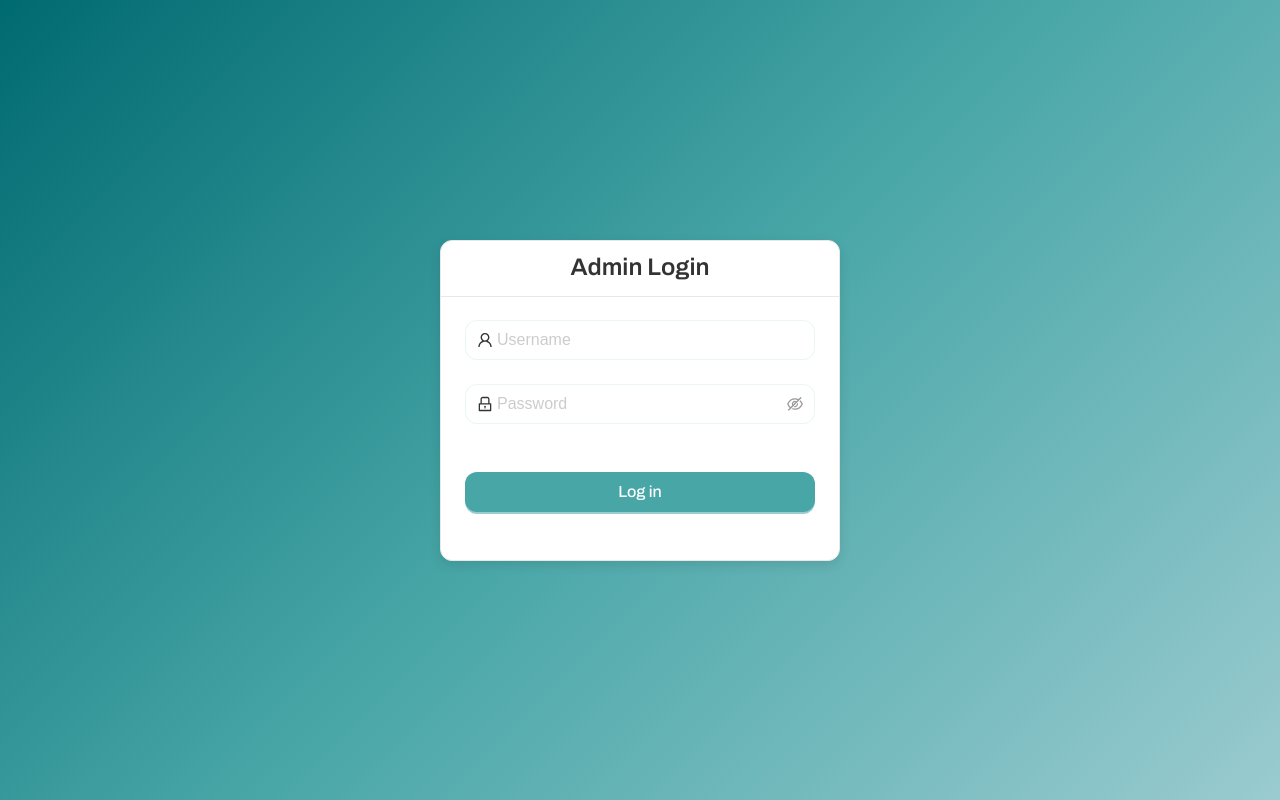
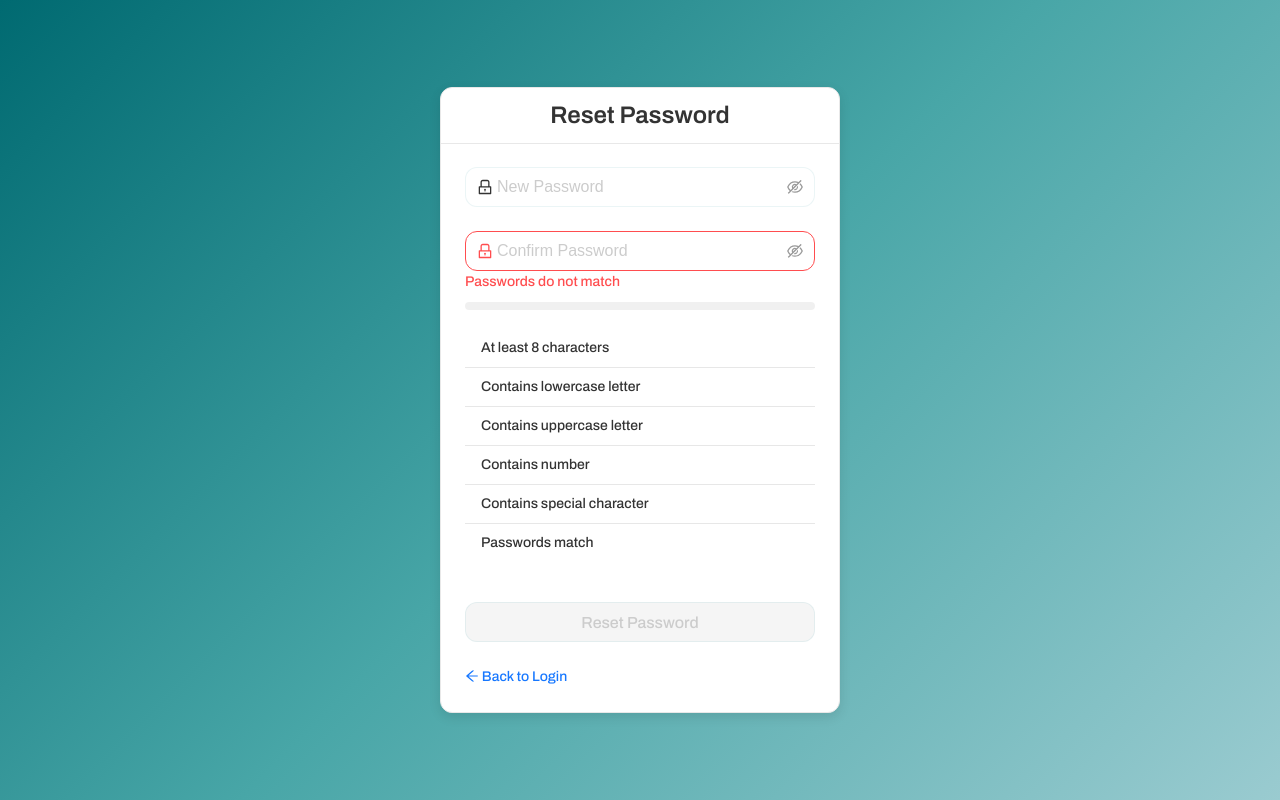
Before and after one commit to bitroot-org/neure_superadmin_dashboard, a React (Vite) app: page /reset-password in a window 1280 px wide. Before the commit this address led to /login. Built offline with nearby package versions, Linux system fonts and the light colour scheme; a web font is replaced by a local one.

Commit message:
Password reset page added

```diff
--- a/src/App.jsx
+++ b/src/App.jsx
@@ -34,6 +34,8 @@ import PasswordChange from './components/PasswordChange/PasswordChange';
 import { changePassword } from './services/api';
 import { ThemeProvider, useTheme } from './contexts/ThemeContext';
 import { getThemeConfig } from './utils/themeConfig';
+import ForgotPasswordPage from "./pages/ForgotPassword";
+import ResetPasswordPage from "./pages/ResetPassword";
 
 // Authentication check function
 const isAuthenticated = () => {
@@ -42,34 +44,27 @@ const isAuthenticated = () => {
   return !!(token && refreshToken);
 };
 
-// Create a separate component for auth checking
+// Auth checker component
 const AuthChecker = () => {
   const navigate = useNavigate();
   const location = useLocation();
-  const [isCheckingAuth, setIsCheckingAuth] = useState(true);
 
   useEffect(() => {
-    // Small delay to ensure localStorage is properly read
-    const timer = setTimeout(() => {
-      console.log("Auth check - path:", location.pathname);
-      console.log("Auth state:", isAuthenticated());
-      console.log("Token exists:", !!localStorage.getItem("accessToken"));
-      console.log("Refresh token exists:", !!localStorage.getItem("refreshToken"));
+    const checkAndRedirect = () => {
+      const publicPaths = ['/login', '/forgot-password', '/reset-password'];
+      const isPublicPath = publicPaths.includes(location.pathname);
+      const isAuthed = isAuthenticated();
+      const isRootPath = location.pathname === '/';
 
-      if (location.pathname !== '/login' && !isAuthenticated()) {
+      if (isRootPath) {
+        navigate(isAuthed ? '/home' : '/login', { replace: true });
+      } else if (!isPublicPath && !isAuthed) {
         navigate('/login', { replace: true });
-      } else if (location.pathname === '/login' && isAuthenticated()) {
-        navigate('/home', { replace: true });
       }
+    };
 
-      setIsCheckingAuth(false);
-    }, 100);
-
-    return () => clearTimeout(timer);
+    checkAndRedirect();
   }, [location.pathname, navigate]);
-
-  // Don't render children until auth check is complete
-  return null;
 };
 
 // Create a themed App component that uses the theme context
@@ -169,12 +164,9 @@ const ThemedApp = () => {
       <Router>
         <AuthChecker />
         <Routes>
-          <Route
-            path="/login"
-            element={
-              isAuthenticated() ? <Navigate to="/home" replace /> : <LoginPage />
-            }
-          />
+          <Route path="/login" element={<LoginPage />} />
+          <Route path="/forgot-password" element={<ForgotPasswordPage />} />
+          <Route path="/reset-password" element={<ResetPasswordPage />} />
 
           {/* Protected Routes */}
           <Route
--- /dev/null
+++ b/src/pages/ForgotPassword/ForgotPassword.module.css
@@ -0,0 +1,19 @@
+.container {
+  display: flex;
+  justify-content: center;
+  align-items: center;
+  min-height: 100vh;
+  background: linear-gradient(135deg, var(--primary-dark) 0%, var(--primary) 50%, var(--primary-light) 100%);
+}
+
+.card {
+  width: 100%;
+  max-width: 400px;
+  box-shadow: 0 4px 12px rgba(0, 0, 0, 0.1);
+}
+
+.card :global(.ant-card-head-title) {
+  text-align: center;
+  font-size: 24px;
+  font-weight: 600;
+}
--- /dev/null
+++ b/src/pages/ForgotPassword/index.tsx
@@ -0,0 +1,71 @@
+// ForgotPassword Page
+import React, { useState, FormEvent } from 'react';
+import { Form, Input, Button, Card, message } from 'antd';
+import { MailOutlined, ArrowLeftOutlined } from '@ant-design/icons';
+import { forgotPassword } from '../../services/api';
+import { Link } from 'react-router-dom';
+import styles from './ForgotPassword.module.css';
+
+const ForgotPasswordPage: React.FC = () => {
+  const [email, setEmail] = useState('');
+  const [loading, setLoading] = useState(false);
+
+  const handleSubmit = async (e: FormEvent) => {
+    e.preventDefault();
+    if (!email) {
+      message.error('Please enter your email');
+      return;
+    }
+    setLoading(true);
+    try {
+      const response = await forgotPassword(email);
+      if (response.status) {
+        message.success('Password reset link sent. Please check your email.');
+      } else {
+        message.error(response.message || 'Failed to send reset link');
+      }
+    } catch (error: any) {
+      message.error(error.message || 'Failed to send reset link');
+    } finally {
+      setLoading(false);
+    }
+  };
+
+  return (
+    <div className={styles.container}>
+      <Card title="Forgot Password" className={styles.card}>
+        <form onSubmit={handleSubmit}>
+          <Form.Item>
+            <Input
+              prefix={<MailOutlined />}
+              placeholder="Email"
+              size="large"
+              type="email"
+              value={email}
+              onChange={(e) => setEmail(e.target.value)}
+            />
+          </Form.Item>
+
+          <Form.Item>
+            <Button
+              type="primary"
+              htmlType="submit"
+              block
+              size="large"
+              loading={loading}
+              disabled={loading}
+              onClick={handleSubmit}
+            >
+              Send Reset Link
+            </Button>
+          </Form.Item>
+        </form>
+        <Link to="/login">
+          <ArrowLeftOutlined /> Back to Login
+        </Link>
+      </Card>
+    </div>
+  );
+};
+
+export default ForgotPasswordPage;
--- a/src/pages/Login/index.tsx
+++ b/src/pages/Login/index.tsx
@@ -3,6 +3,7 @@ import { Form, Input, Button, Card, message } from 'antd';
 import { UserOutlined, LockOutlined } from '@ant-design/icons';
 import axios from 'axios';
 import styles from './Login.module.css';
+import { Link } from 'react-router-dom';
 
 interface LoginFormData {
   username: string;
@@ -120,6 +121,11 @@ const LoginPage: React.FC = () => {
               Log in
             </Button>
           </Form.Item>
+
+          <div style={{ textAlign: 'right', marginBottom: 16 }}>
+            <Link to="/forgot-password">Forgot password?</Link>
+          </div>
+
         </form>
       </Card>
     </div>
--- /dev/null
+++ b/src/pages/ResetPassword/index.tsx
@@ -0,0 +1,168 @@
+// ResetPassword Page
+import React, { useState, useEffect, FormEvent } from 'react';
+import { Form, Input, Button, Card, message, Progress, List } from 'antd';
+import { LockOutlined } from '@ant-design/icons';
+import { useSearchParams, useNavigate, Link } from 'react-router-dom';
+import { ArrowLeftOutlined } from '@ant-design/icons';
+import { resetPasswordWithToken } from '../../services/api';
+import styles from './ResetPassword.module.css';
+
+interface ValidationErrors {
+  length: boolean;
+  lowercase: boolean;
+  uppercase: boolean;
+  number: boolean;
+  special: boolean;
+  match: boolean;
+}
+
+const criteria = [
+  { key: 'length', label: 'At least 8 characters' },
+  { key: 'lowercase', label: 'Contains lowercase letter' },
+  { key: 'uppercase', label: 'Contains uppercase letter' },
+  { key: 'number', label: 'Contains number' },
+  { key: 'special', label: 'Contains special character' },
+  { key: 'match', label: 'Passwords match' },
+] as const;
+
+type CriteriaKey = typeof criteria[number]['key'];
+
+const ResetPasswordPage: React.FC = () => {
+  const [password, setPassword] = useState('');
+  const [confirmPassword, setConfirmPassword] = useState('');
+  const [validationErrors, setValidationErrors] = useState<ValidationErrors>({
+    length: true,
+    lowercase: true,
+    uppercase: true,
+    number: true,
+    special: true,
+    match: true,
+  });
+  const [isFormValid, setIsFormValid] = useState(false);
+  const [loading, setLoading] = useState(false);
+  const [searchParams] = useSearchParams();
+  const navigate = useNavigate();
+
+  const token = searchParams.get('token') || '';
+
+  useEffect(() => {
+    const hasLower = /[a-z]/.test(password);
+    const hasUpper = /[A-Z]/.test(password);
+    const hasNum = /[0-9]/.test(password);
+    const hasSpecial = /[!@#$%^&*()_+\-=[\]{};':"\\|,.<>/?]/.test(password);
+
+    const errors: ValidationErrors = {
+      length: password.length < 8,
+      lowercase: !hasLower,
+      uppercase: !hasUpper,
+      number: !hasNum,
+      special: !hasSpecial,
+      match: password !== confirmPassword || confirmPassword === '',
+    };
+
+    setValidationErrors(errors);
+
+    const hasError = Object.values(errors).some((v) => v);
+    setIsFormValid(!hasError);
+  }, [password, confirmPassword]);
+
+  const handleSubmit = async (e: FormEvent) => {
+    e.preventDefault();
+    if (!isFormValid) return;
+    setLoading(true);
+    try {
+      const response = await resetPasswordWithToken(token, password);
+      if (response.status) {
+        message.success('Password reset successfully');
+        navigate('/login');
+      } else {
+        message.error(response.message || 'Failed to reset password');
+      }
+    } catch (error: any) {
+      message.error(error.message || 'Failed to reset password');
+    } finally {
+      setLoading(false);
+    }
+  };
+
+  const successCount = Object.values(validationErrors).filter((v) => !v).length;
+  const progressPercent = Math.round((successCount / 6) * 100);
+
+  const passwordErrorMsg = password.length > 0 && [
+    validationErrors.length && 'At least 8 characters',
+    validationErrors.lowercase && 'Contains lowercase letter',
+    validationErrors.uppercase && 'Contains uppercase letter',
+    validationErrors.number && 'Contains number',
+    validationErrors.special && 'Contains special character',
+  ].filter(Boolean).join(', ') || '';
+
+  // Only show criteria that are not met
+  const failedCriteria = criteria.filter(item =>
+    validationErrors[item.key as keyof ValidationErrors]
+  );
+
+  return (
+    <div className={styles.container}>
+      <Card title="Reset Password" className={styles.card}>
+        <form onSubmit={handleSubmit}>
+          <Form.Item
+            validateStatus={passwordErrorMsg ? 'error' : 'success'}
+            help={passwordErrorMsg}
+          >
+            <Input.Password
+              prefix={<LockOutlined />}
+              placeholder="New Password"
+              size="large"
+              value={password}
+              onChange={(e) => setPassword(e.target.value)}
+            />
+          </Form.Item>
+
+          <Form.Item
+            validateStatus={validationErrors.match ? 'error' : 'success'}
+            help={validationErrors.match ? 'Passwords do not match' : ''}
+          >
+            <Input.Password
+              prefix={<LockOutlined />}
+              placeholder="Confirm Password"
+              size="large"
+              value={confirmPassword}
+              onChange={(e) => setConfirmPassword(e.target.value)}
+            />
+          </Form.Item>
+
+          <Progress percent={progressPercent} showInfo={false} style={{ marginBottom: 12 }} />
+          {failedCriteria.length > 0 && (
+            <List
+              size="small"
+              dataSource={failedCriteria}
+              renderItem={(item) => (
+                <List.Item className={styles.invalid}>
+                  {item.label}
+                </List.Item>
+              )}
+            />
+          )}
+          <Form.Item style={{ marginTop: 16 }}>
+            <Button
+              type="primary"
+              htmlType="submit"
+              block
+              size="large"
+              loading={loading}
+              disabled={!isFormValid || loading}
+              onClick={handleSubmit}
+            >
+              Reset Password
+            </Button>
+          </Form.Item>
+        </form>
+        <Link to="/login">
+          <ArrowLeftOutlined /> Back to Login
+        </Link>
+      </Card>
+    </div>
+  );
+};
+
+export default ResetPasswordPage;
```
